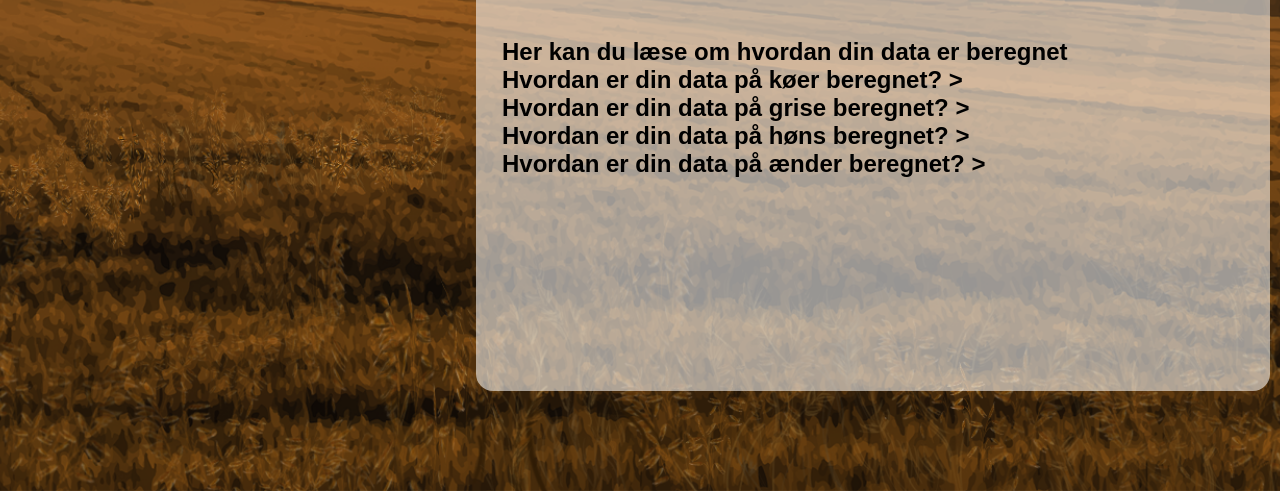
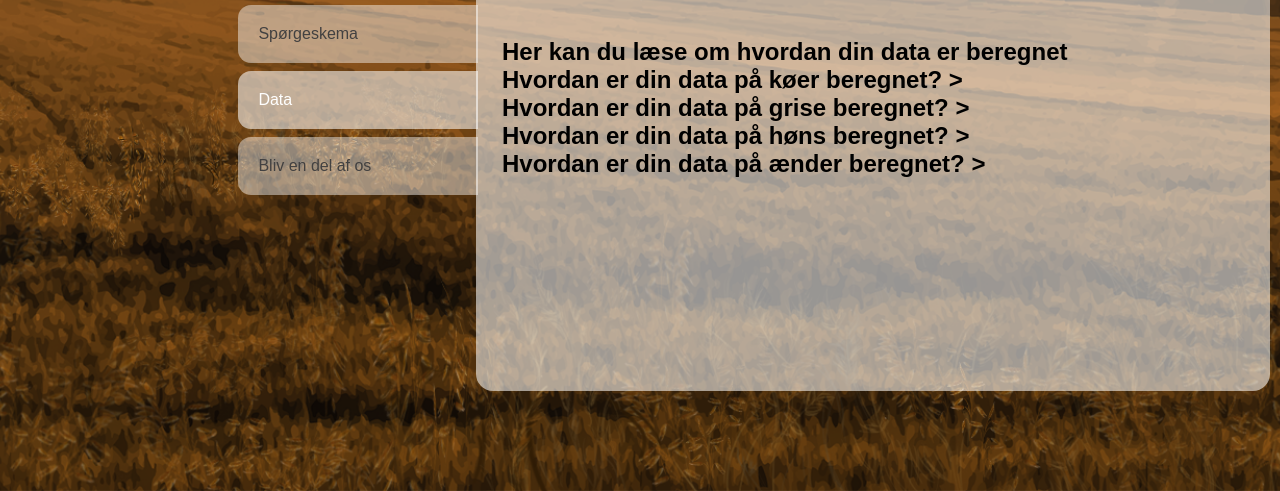
Before and after one commit to LivKrogshede/hovedopgave, a plain HTML site: page faq.html in a window 1280 px wide. Shown: the part 309-800 px from the top of the page. Drawn offline with Linux system fonts and the light colour scheme.

Commit message:
faq nav positioned correctly

```diff
--- a/css/faq.css
+++ b/css/faq.css
@@ -11,8 +11,9 @@
 
 .faq-nav {
     list-style-type: none;
-    width: 25%;
-    height: 100%;
+    position: fixed;
+    right: 62vw;
+    top: 30vh;
   }
 
 .nav1 a {
--- a/js/faq.js
+++ b/js/faq.js
@@ -26,7 +26,6 @@ function cowsFaq() {
 }
 
 //får info om høns frem
-
 function hensFaq() {
     var hens = document.getElementById("hens");
     var cows = document.getElementById("cows");
```
